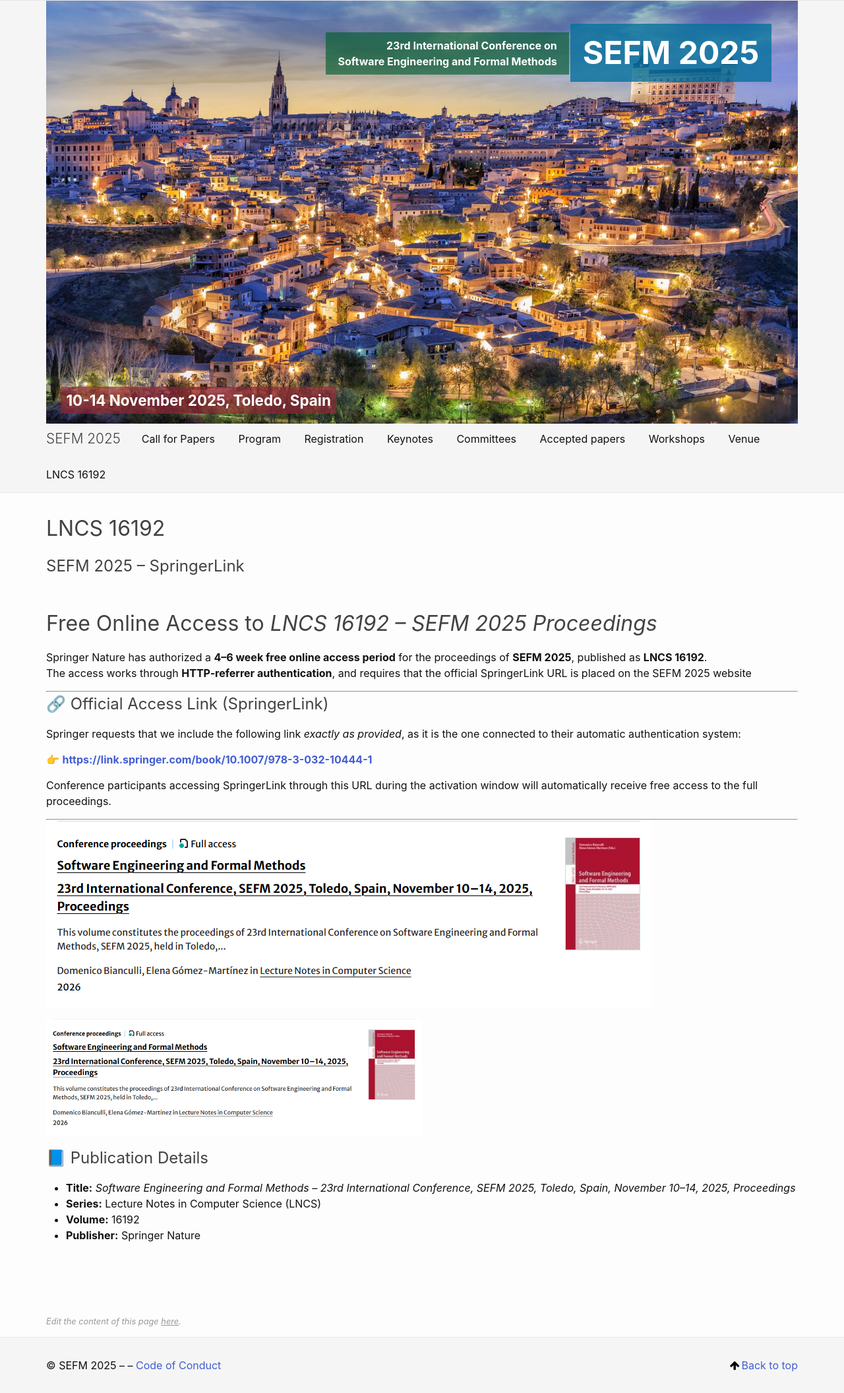
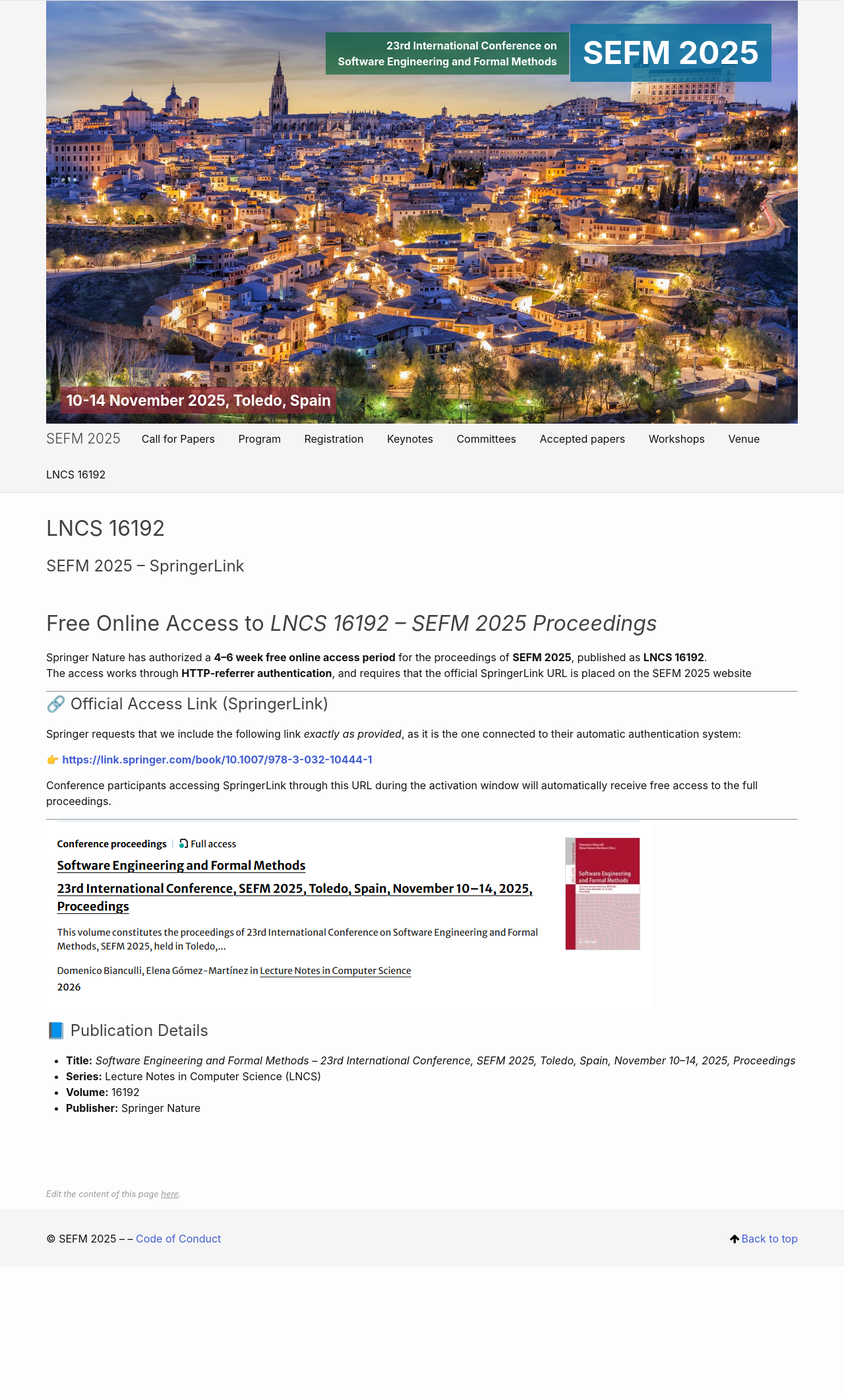
Before and after one commit to sefm-conference/2025, a Jekyll site: the page built from _pages/lncs16192.md, in a window 1280 px wide. Shown: the whole page at 66% size. Built offline with Jekyll 4.4.1, drawn with Linux system fonts in a browser that asks for light colours; after the commit the page ends 1919 px from its top, so only the background shows below that.

Commit message:
Update lncs16192.md

```diff
--- a/_pages/lncs16192.md
+++ b/_pages/lncs16192.md
@@ -31,8 +31,6 @@ Conference participants accessing SpringerLink through this URL during the activ
 
 [![LNCS 16192 Cover](../assets/images/lncs16192.png)](https://link.springer.com/book/10.1007/978-3-032-10444-1)
 
-<img src="{{ site.baseurl }}{% link assets/images/lncs16192.png %}" class="imageProceedings" align="center"/>
-
 ## 📘 Publication Details
 
 - **Title:** *Software Engineering and Formal Methods – 23rd International Conference, SEFM 2025, Toledo, Spain, November 10–14, 2025, Proceedings*
```
